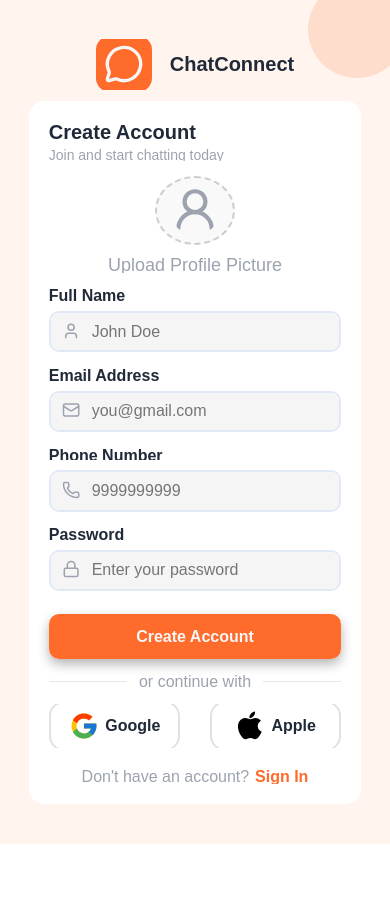
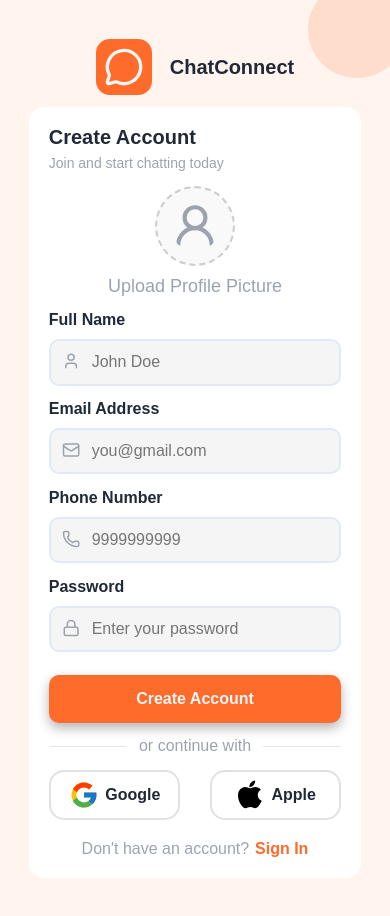
Before and after one commit to arpit07072005/Chatconnect, a React app in the folder Frontend/: page /signup in a window 390 px wide. Before the commit the page ends 844 px from the top, so only its background shows below. Built offline with nearby package versions, Linux system fonts and the light colour scheme; the HTML template or start-up script is replaced by a standard one.

Commit message:
ui update

```diff
--- a/Frontend/src/CSS/login.module.css
+++ b/Frontend/src/CSS/login.module.css
@@ -356,7 +356,8 @@ padding: 3.8%;
         /* justify-content: center; */
         flex-direction: column;
         align-items: center;
-        height: 100vh;
+        min-height: 100vh;
+        height: auto;
         padding-top: 5%;
     }
     .logoName span{
--- a/Frontend/src/Components/Chat.jsx
+++ b/Frontend/src/Components/Chat.jsx
@@ -233,7 +233,7 @@ const handleLogout=async()=>{
                         <div className={`${styles.friend} ${recieverID?._id === fr.friend._id ? styles.activeFriend : ""}`} key={fr.friend._id} onClick={() => handleFriend(fr)}>
                             <div className={styles.user} style={{ backgroundColor: getColor(fr.friend.name) }}>
                                  {fr.friend?.backgroundImage ? (
-                              <img src={fr.friend.backgroundImage} className={styles.profileImg} /> ) : (
+                              <img src={fr.friend.backgroundImage} alt='user' className={styles.profileImg} /> ) : (
                        fr.friend?.name?.[0]
                              )}
                                 </div>
@@ -251,7 +251,7 @@ const handleLogout=async()=>{
                     <div className={styles.name}>
                         <div className={styles.user}>
                             {loginUser?.backgroundImage ? (
-                              <img src={loginUser.backgroundImage} className={styles.profileImg} />  ) : (
+                              <img src={loginUser.backgroundImage} alt='user'  className={styles.profileImg} />  ) : (
                      loginUser?.name?.charAt(0)
                       )}
                             </div>
@@ -271,7 +271,7 @@ const handleLogout=async()=>{
                         <div className={styles.user} style={{ backgroundColor: getColor(recieverID?.name) }}>
                             {recieverID?.backgroundImage ? (
     <img
-      src={recieverID.backgroundImage} className={styles.profileImg}  /> ) : (
+      src={recieverID.backgroundImage} alt='user'  className={styles.profileImg}  /> ) : (
     recieverID?.name?.[0]
   )}
                             </div>
```
